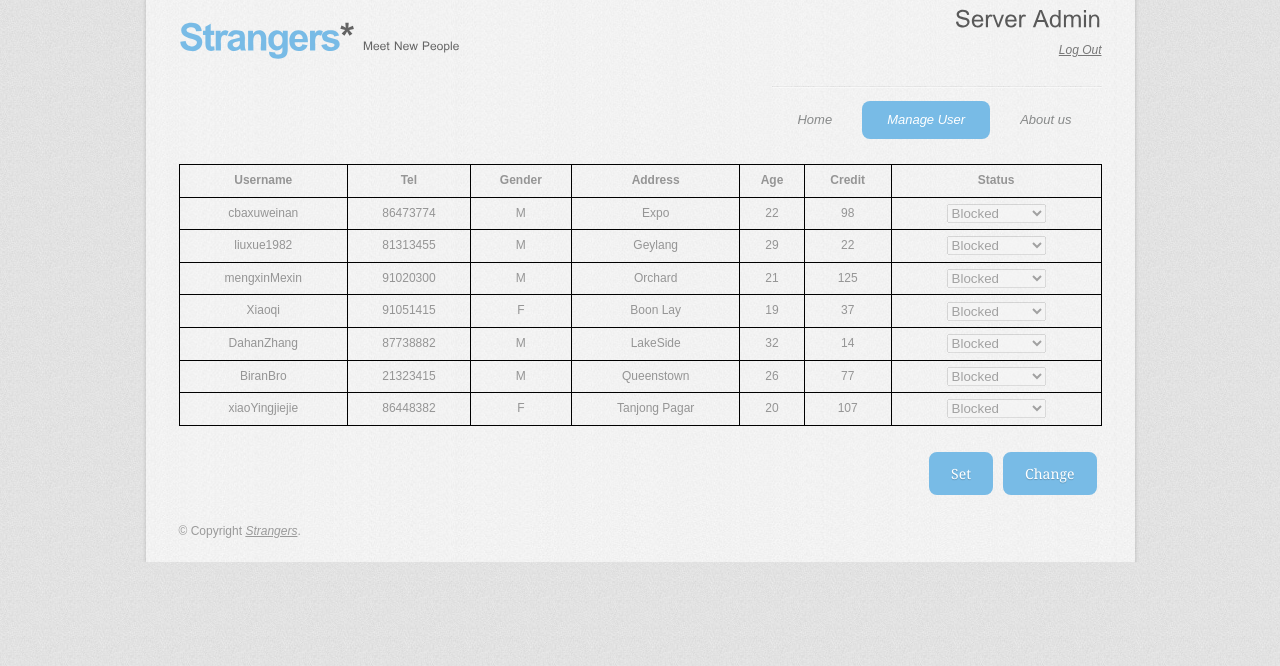
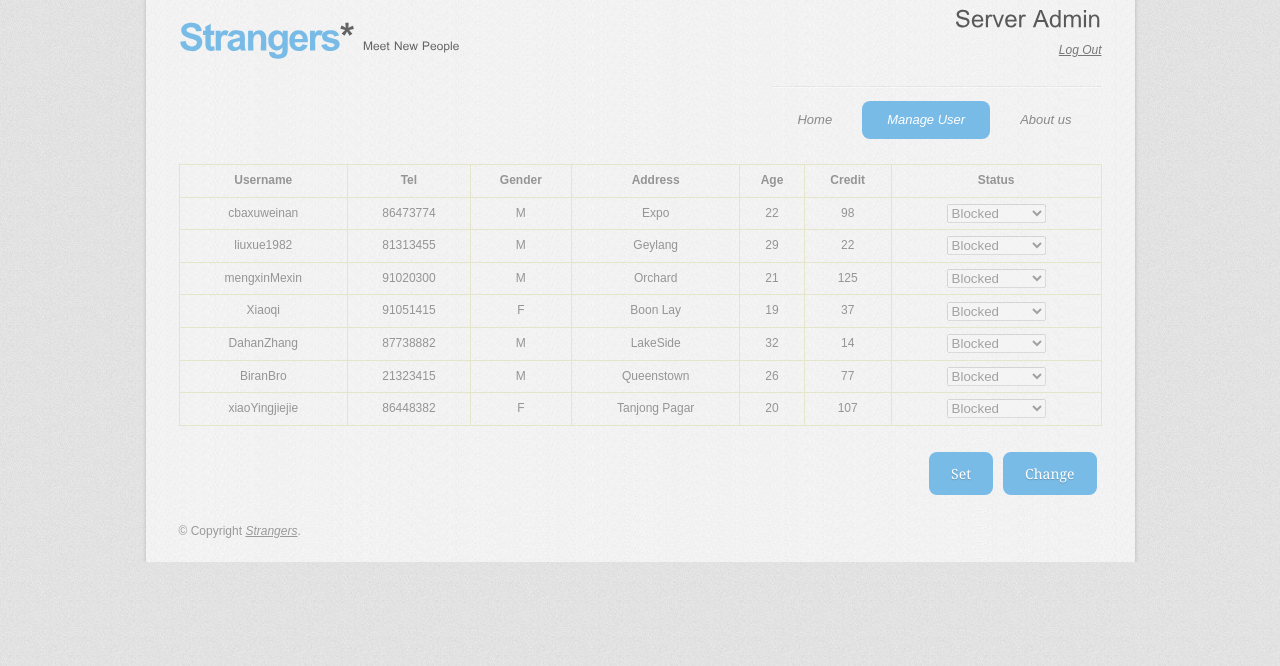
Before and after one commit to xmxurey/3002, a PHP site: page /ManageUser.html in a window 1280 px wide. Shown: the top 666 px of the page. Run offline with PHP 8.4, Linux system fonts and the light colour scheme.

Commit message:
Change Border Color

```diff
--- a/style.css
+++ b/style.css
@@ -428,7 +428,7 @@ ol li .send {
 }
 /*Weinan*/
 table, th, td {
-    border: 1px solid black;
+    border: 1px solid #E5E5CC;
     border-collapse: collapse;
 }
 th, td {
```
